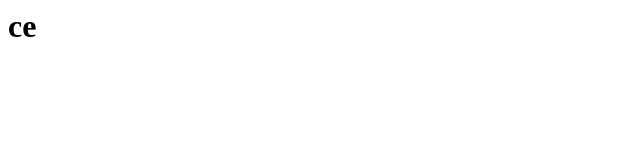
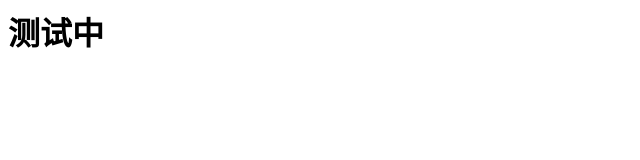
Before and after one commit to 7442434/7442434.github.io, a plain HTML site: page index.html in a window 1280 px wide. Shown: the whole page, without its empty margins (0-640 px from the left). Drawn offline with Linux system fonts and the light colour scheme.

Commit message:
Update index.html

```diff
--- a/index.html
+++ b/index.html
@@ -1 +1 @@
-<h1>ce</h1>
+<h1>测试中</h1>
```
